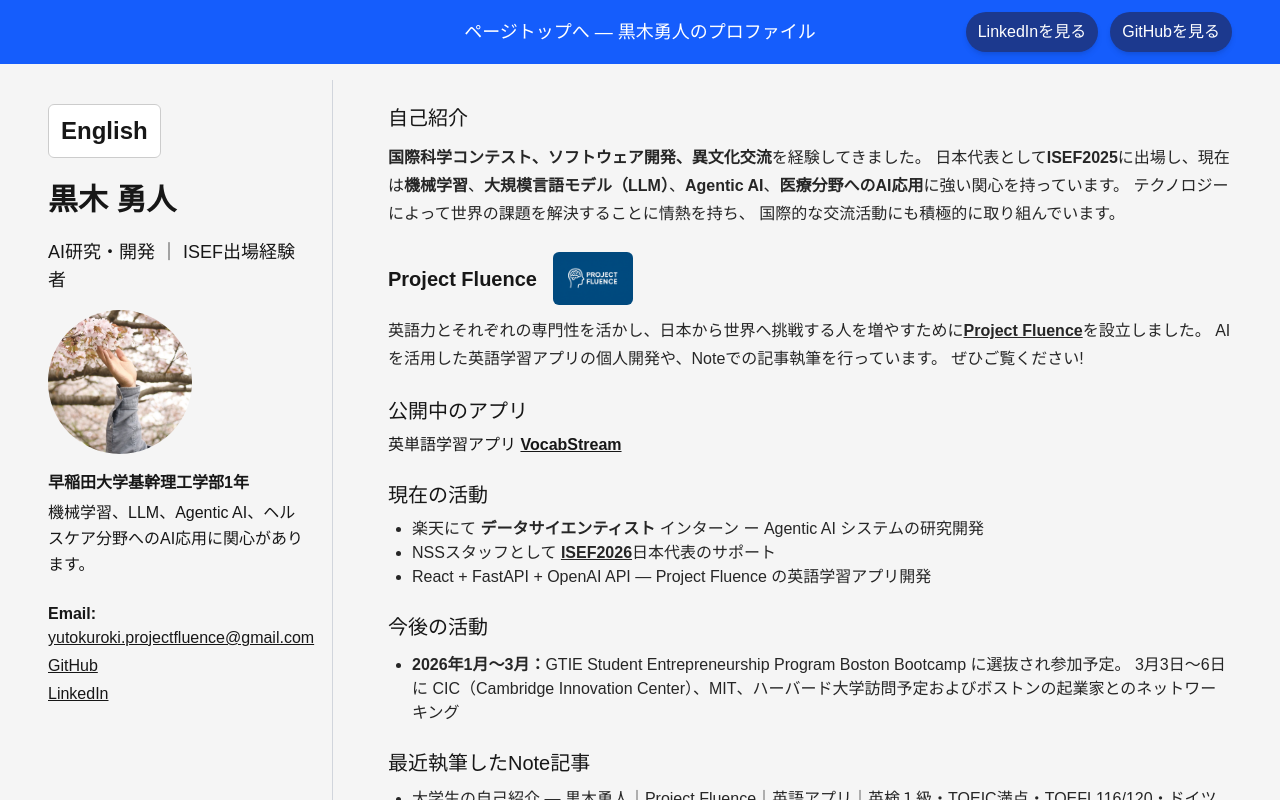
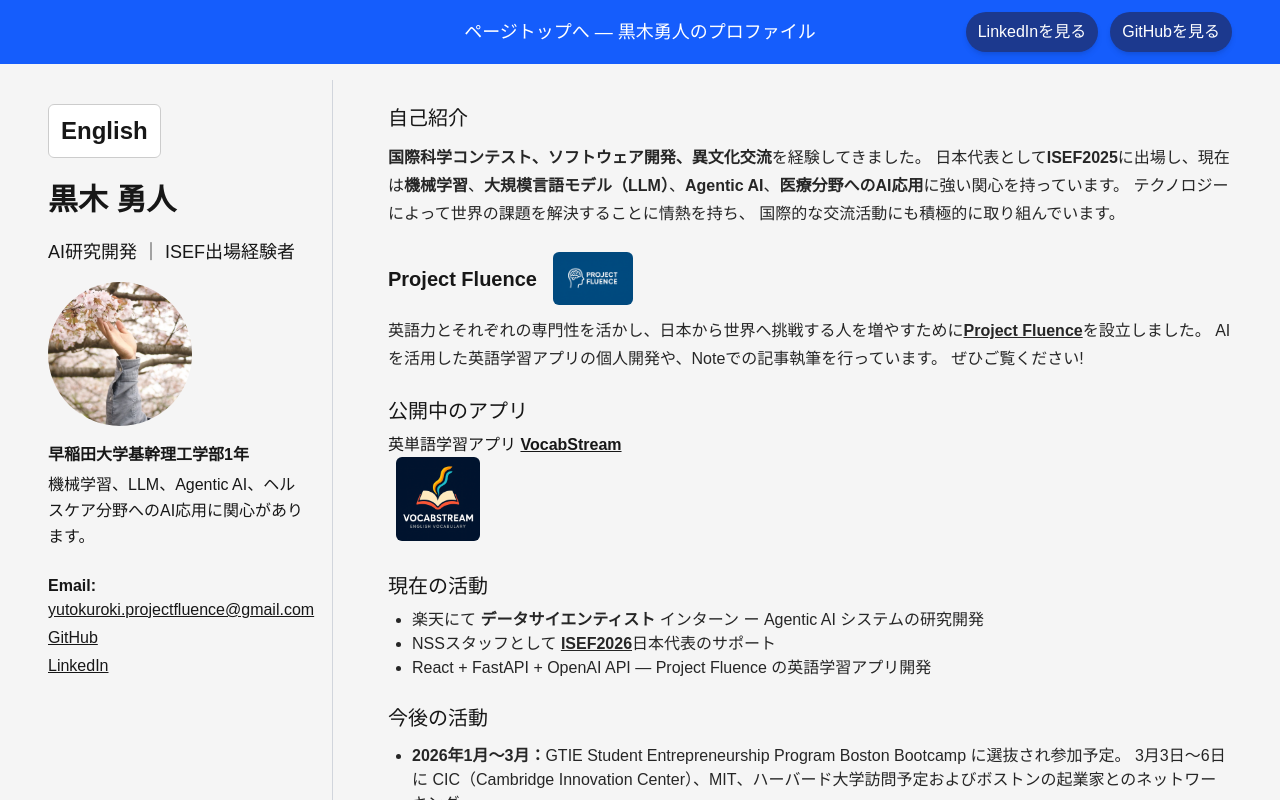
Before and after one commit to dronerd/yutokuroki-introduction-v1, a Next.js app: page /ja in a window 1280 px wide. Shown: the top 800 px of the page. Built offline with nearby package versions, Linux system fonts and the light colour scheme.

Commit message:
added vocabstream logo to japanese page

```diff
--- a/app/ja/page.tsx
+++ b/app/ja/page.tsx
@@ -79,7 +79,7 @@
 
               <h1 className="text-2xl sm:text-3xl font-semibold">黒木 勇人</h1>
               <p className="text-base sm:text-lg mt-1">
-                AI研究・開発 ｜ ISEF出場経験者
+                AI研究開発 ｜ ISEF出場経験者
               </p>
 
 
@@ -163,7 +163,11 @@
                   <strong>VocabStream</strong>
                 </a>
               </p>
+              <Link href="https://vocabstream.vercel.app" target="_blank" className="inline-block ml-2">
+                <Image src="/VocabStream.png" alt="VocabStream preview" width={84} height={84} className="rounded-md object-cover" />
+              </Link>
 
+              {/* Latest activities */}
               <h2 className="mt-6 text-xl font-medium">現在の活動</h2>
               <ul className="mt-2 list-disc pl-6 text-neutral-800 text-sm sm:text-base">
                 <li>
```
